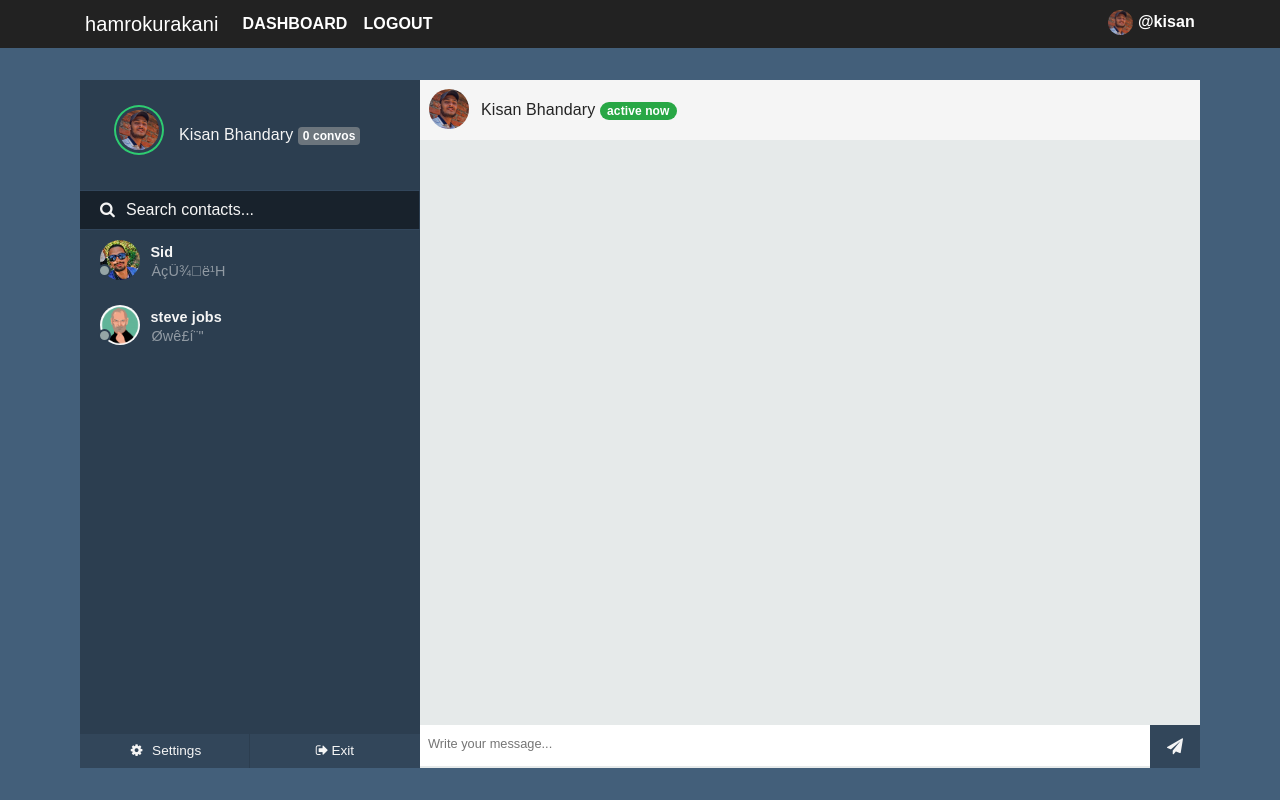
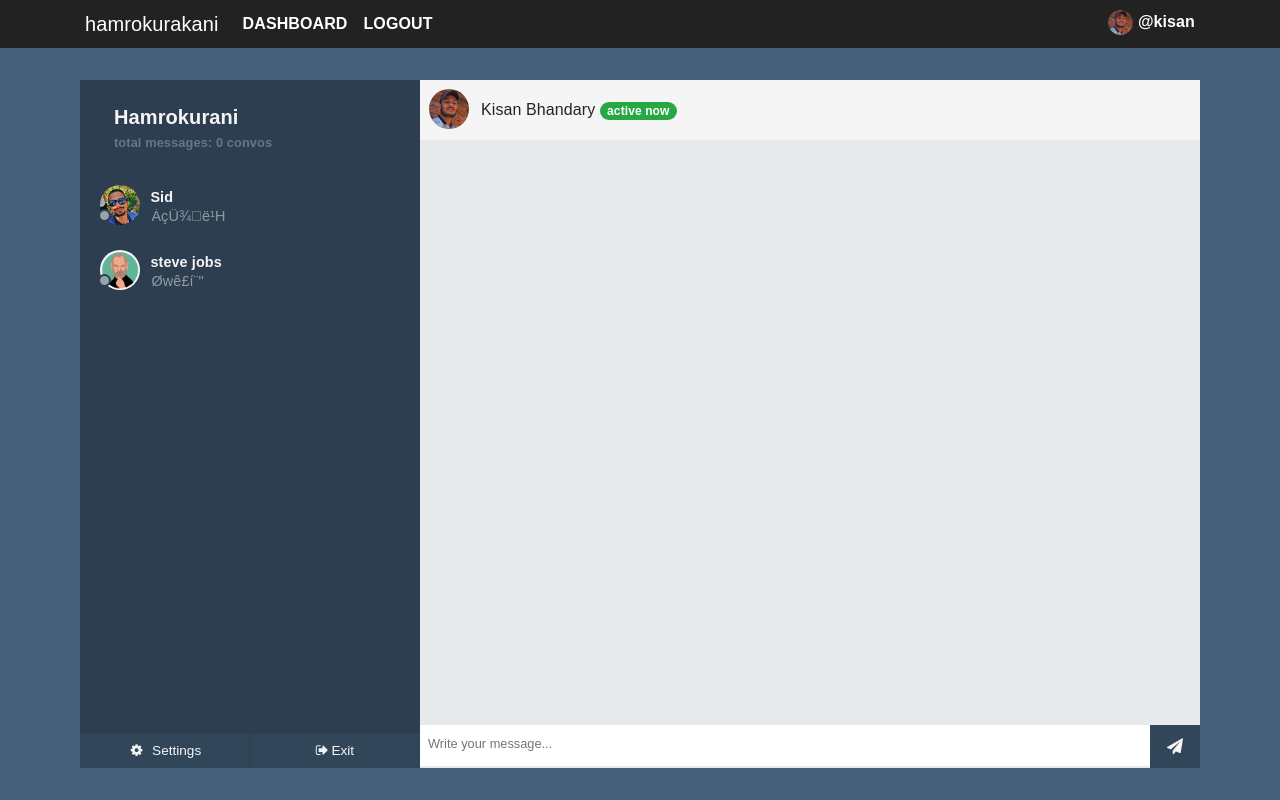
Before and after one commit to kisan17/hamrokurakani, a Flask app: page /chatwith/kisan in a window 1280 px wide. Run offline with Flask 2, Linux system fonts and the light colour scheme; a user stored in the database is signed in; data comes from the database, SQL or seed files in the repository; some libraries are stand-ins or nearby versions; some web fonts are replaced.

Commit message:
refresh chatter sidepanel

```diff
--- a/hamrokurakani/chat/templates/chat/chatter.html
+++ b/hamrokurakani/chat/templates/chat/chatter.html
@@ -4,18 +4,10 @@
 <div id="frame">
     <div id="sidepanel">
         <div id="profile">
-            <div class="wrap">
-                <img id="profile-img" src="{{ url_for('static', filename='profilepics/' + current_user.image_file) }}"
-                    class="online" />
-                <p>{{ current_user.fullname }} <span><small class="badge badge-secondary">
-                            <b> {{ getuser | countmessages }} </b></small></span> </p>
-
-            </div>
-        </div>
-
-        <div id="search">
-            <label for=""><i class="fa fa-search" aria-hidden="true"></i></label>
-            <input type="text" placeholder="Search contacts..." />
+            <p class="h5 font-weight-bold">Hamrokurani</p>
+            <p class="text-muted small font-weight-bold"><span>
+                    total messages: {{ getuser | countmessages }}
+                </span></p>
         </div>
 
         <!--? CONTACT SECTION -->
--- a/hamrokurakani/chat/templates/chat/nav.html
+++ b/hamrokurakani/chat/templates/chat/nav.html
@@ -17,7 +17,7 @@
   <header class="site-header">
     <nav class="navbar navbar-expand-md navbar-dark bg-steel fixed-top">
       <div class="container">
-        <a class="navbar-brand" href="{{ url_for('chat.chats') }}">hamrokurakani</a>
+        <a class="navbar-brand" href="{{ url_for('chat.home') }}">hamrokurakani</a>
         <button class="navbar-toggler" type="button" data-toggle="collapse" data-target="#navbarToggle"
           aria-controls="navbarToggle" aria-expanded="false" aria-label="Toggle navigation">
           <span class="navbar-toggler-icon"></span>
--- a/hamrokurakani/chat/templates/chat/users.html
+++ b/hamrokurakani/chat/templates/chat/users.html
@@ -4,7 +4,7 @@
 <div id="frame">
     <div id="sidepanel">
         <div id="profile">
-            <p class="h5 font-weight-bold">Hamrokurani Users</p>
+            <p class="h5 font-weight-bold">Hamrokurani</p>
             <p class="text-muted small font-weight-bold"><span>
                     total users: {{users}}
                 </span></p>
--- a/hamrokurakani/users/templates/users/layout.html
+++ b/hamrokurakani/users/templates/users/layout.html
@@ -13,13 +13,14 @@
     <link rel="stylesheet" type="text/css" href="{{ url_for('static', filename='css/' + 'font-awesome.min.css') }}">
 
 
-  {% if title %}<title>hamrokurakani - {{ title }}</title>{% else %}<title>hamrokurakani</title>{% endif %}</head>
+    {% if title %}<title>hamrokurakani - {{ title }}</title>{% else %}<title>hamrokurakani</title>{% endif %}
+  </head>
 
   <body class="nav-bar">
     <header class="site-header">
       <nav class="navbar navbar-expand-md navbar-dark bg-steel fixed-top">
         <div class="container">
-        <a class="navbar-brand" href="{{ url_for('chat.chats') }}">HamroKurakani</a>
+          <a class="navbar-brand" href="{{ url_for('chat.home') }}">HamroKurakani</a>
           <button class="navbar-toggler" type="button" data-toggle="collapse" data-target="#navbarToggle"
             aria-controls="navbarToggle" aria-expanded="false" aria-label="Toggle navigation">
             <span class="navbar-toggler-icon"></span>
@@ -75,4 +76,5 @@
     <script src="{{ url_for('static', filename='js/' + 'popper.min.js') }}"></script>
     <script src="{{ url_for('static', filename= 'js/' + 'bootstrap.min.js') }}"></script>
   </body>
+
 </html>
```
Also changed, not shown: hamrokurakani/users/templates/users/home.html (deleted, +0 -33 lines). Lines whose indentation alone changed are shown as unchanged.
